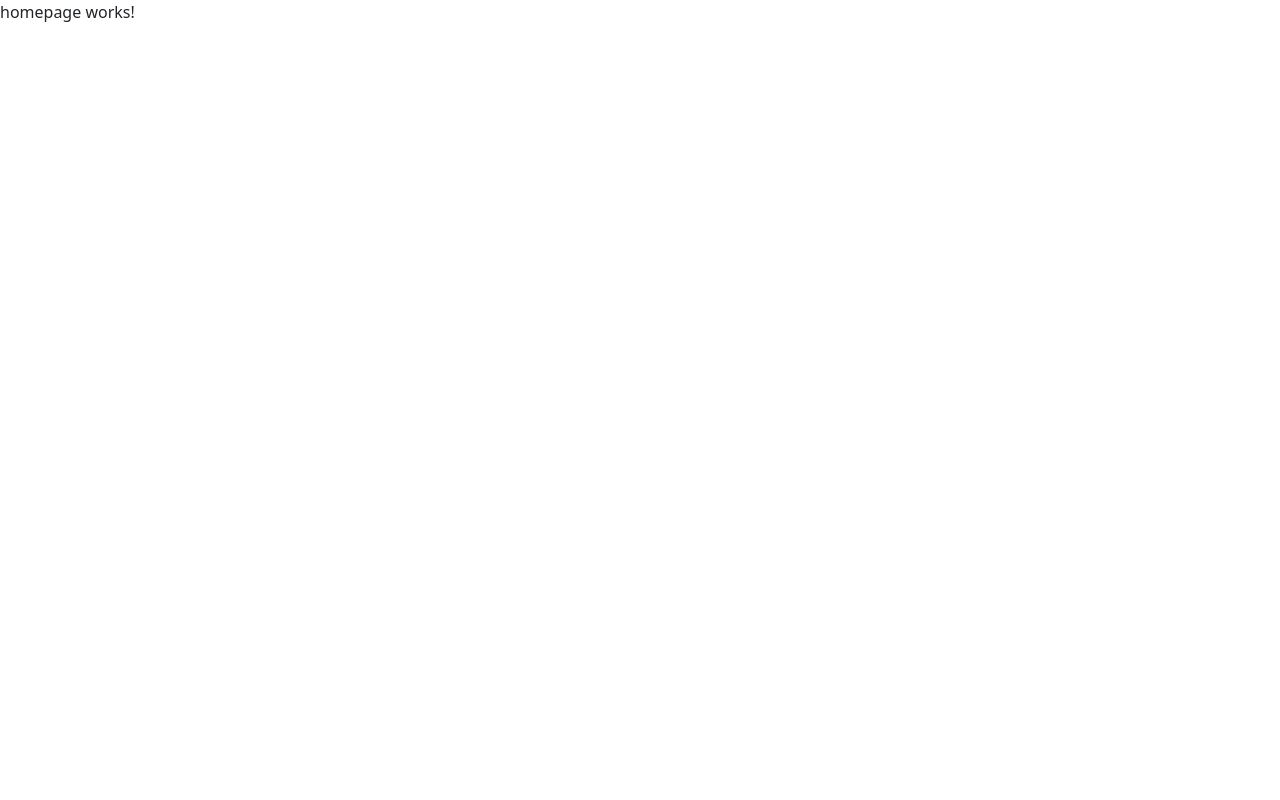
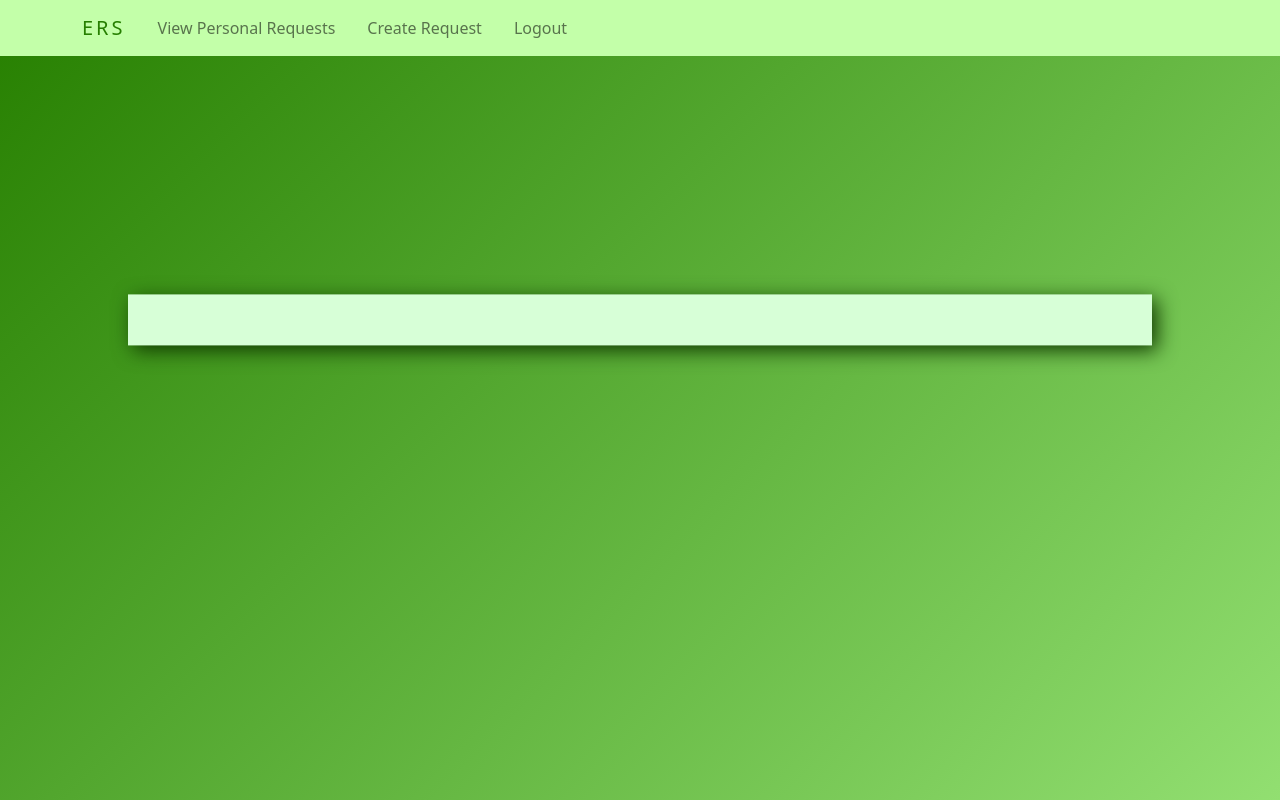
Before and after one commit to wlcross/ReimburseAngular, an Angular app in the folder frontend/reimburse/: page /homepage in a window 1280 px wide. Built offline with nearby package versions, Linux system fonts and the light colour scheme; no server answers.

Commit message:
Homepage

```diff
--- a/frontend/reimburse/src/app/homepage/homepage.component.html
+++ b/frontend/reimburse/src/app/homepage/homepage.component.html
@@ -1 +1,32 @@
-<p>homepage works!</p>
+<div class="body">
+    <nav class="navbar navbar-expand-lg fixed-top navbar-scroll shadow-0" style="background-color: #c3ffa9;">
+        <div class="container">
+          <a class="navbar-brand" href="#">ERS</a>
+            <ul class="navbar-nav me-auto mb-2 mb-lg-0">
+              <!--<li class="nav-item active">
+                <a class="nav-link px-3" (click) = "viewManagerRequests()">View Open Requests</a>
+              </li> -->
+              <li class="nav-item">
+                <a class="nav-link px-3" href = "#" onclick="return false" (click) = "viewRequests()">View Personal Requests</a>
+              </li>
+              <li class="nav-item">
+                <a class="nav-link px-3" href = "#" onclick="return false" (click) = "createRequest()">Create Request</a>
+              </li>
+              <li class="nav-item active">
+                <a class="nav-link px-3" href = "#" onclick="return false" (click) = "logout()">Logout</a>
+              </li>
+            </ul>
+          </div>
+      </nav>
+
+
+      <div class = 'homepage'>
+        <div class="greeting-message">
+            <span [innerHTML]="greeting"></span>
+        </div>
+
+        <div class="greeting-message">
+            <span [innerHTML]="remaining"></span>
+        </div>
+    </div>
+</div>
--- a/frontend/reimburse/src/app/homepage/homepage.component.scss
+++ b/frontend/reimburse/src/app/homepage/homepage.component.scss
@@ -0,0 +1,36 @@
+.body {
+    width: 100%;
+    height: 100vh;
+    background: linear-gradient(135deg, #267F00 0%, #92df71 100%);
+    position: relative;
+}
+
+.navbar-brand {
+letter-spacing: 3px;
+color: #267F00;
+}
+
+.navbar-brand:hover {
+    color: #1a5700;
+}
+
+
+.homepage {
+    width: 80%;
+    height: auto;
+    padding: 2%;
+    background-color: rgb(215, 255, 215);
+    margin: 0;
+    position: absolute;
+    top: 40%;
+    left: 50%;
+    -ms-transform: translate(-40%, -50%);
+    transform: translate(-50%, -50%);
+    box-shadow: 5px 5px 20px #113a00;
+}
+
+.greeting-message {
+    color: #1a5700;
+    font-family: "Serif", "Times New Roman", cursive;
+    font-size: 200%;
+}
--- a/frontend/reimburse/src/app/homepage/homepage.component.ts
+++ b/frontend/reimburse/src/app/homepage/homepage.component.ts
@@ -10,6 +10,8 @@ import { HttpClient } from '@angular/common/http';
 export class HomepageComponent implements OnInit {
 
   user = "";
+  greeting = "";
+  remaining = "";
 
   constructor(private http:HttpClient, private router:Router) { }
 
@@ -28,8 +30,26 @@ export class HomepageComponent implements OnInit {
         }
 
         //this.router.navigate(['homepage'])
+
+        this.greeting = "Hello " + userObject.firstName + "!";
+        this.remaining = "You have $" + (userObject.remaining / 100) + " remaining.";
     }
     );
   }
 
+  viewRequests() {
+    this.router.navigate(['requestlist']);
+  }
+
+  createRequest() {
+    this.router.navigate(['createrequest']);
+  }
+
+  logout() {
+    sessionStorage.clear;
+    this.greeting = "";
+    this.remaining = "";
+    this.router.navigate(['login']);
+  }
+
 }
--- a/frontend/reimburse/src/app/login/login.component.html
+++ b/frontend/reimburse/src/app/login/login.component.html
@@ -1,4 +1,4 @@
-<div class="login-body">
+<div class="body">
     <div class = 'register-form'>
         <div class="register-div">
             <p>No account?</p>
--- a/frontend/reimburse/src/app/login/login.component.scss
+++ b/frontend/reimburse/src/app/login/login.component.scss
@@ -1,4 +1,4 @@
-.login-body {
+.body {
     width: 100%;
     height: 100vh;
     background: linear-gradient(135deg, #267F00 0%, #92df71 100%);
```
Also changed, not shown: frontend/reimburse/src/app/services/login.service.ts (deleted, +0 -21 lines).
